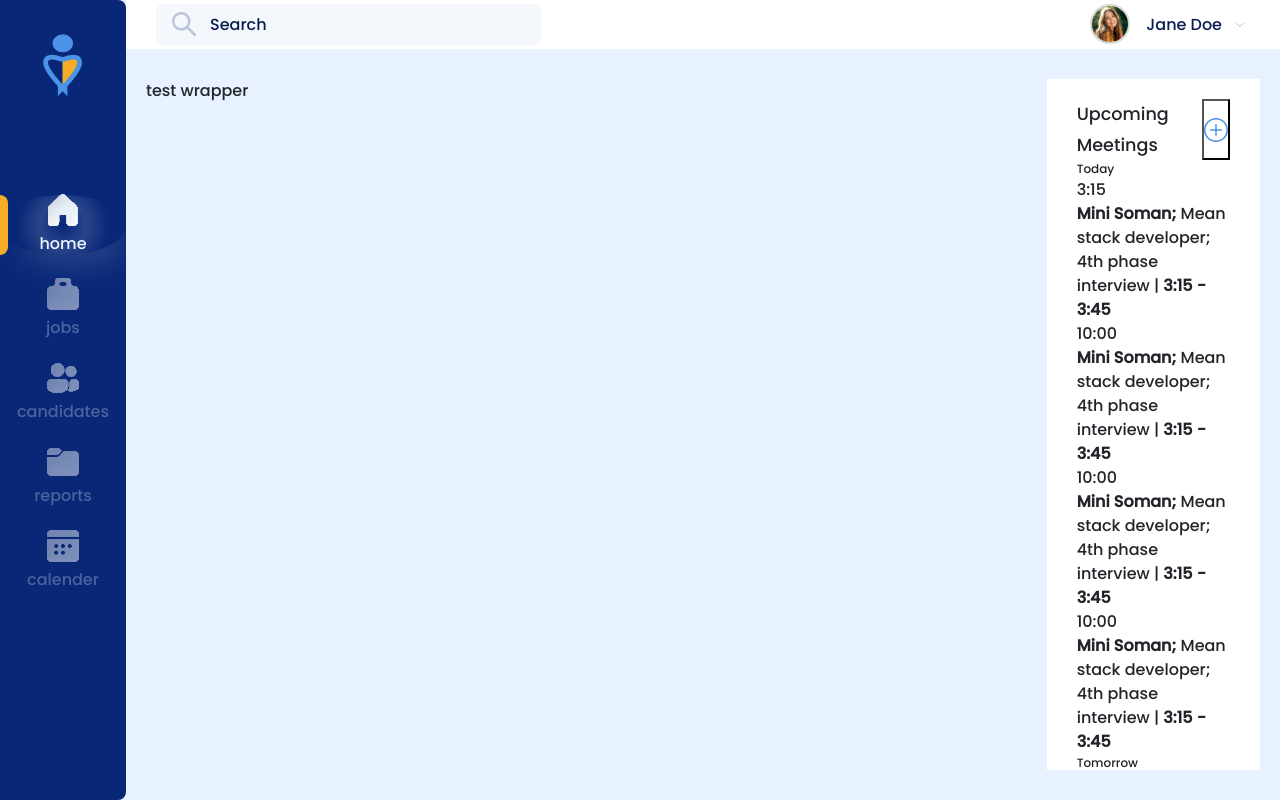
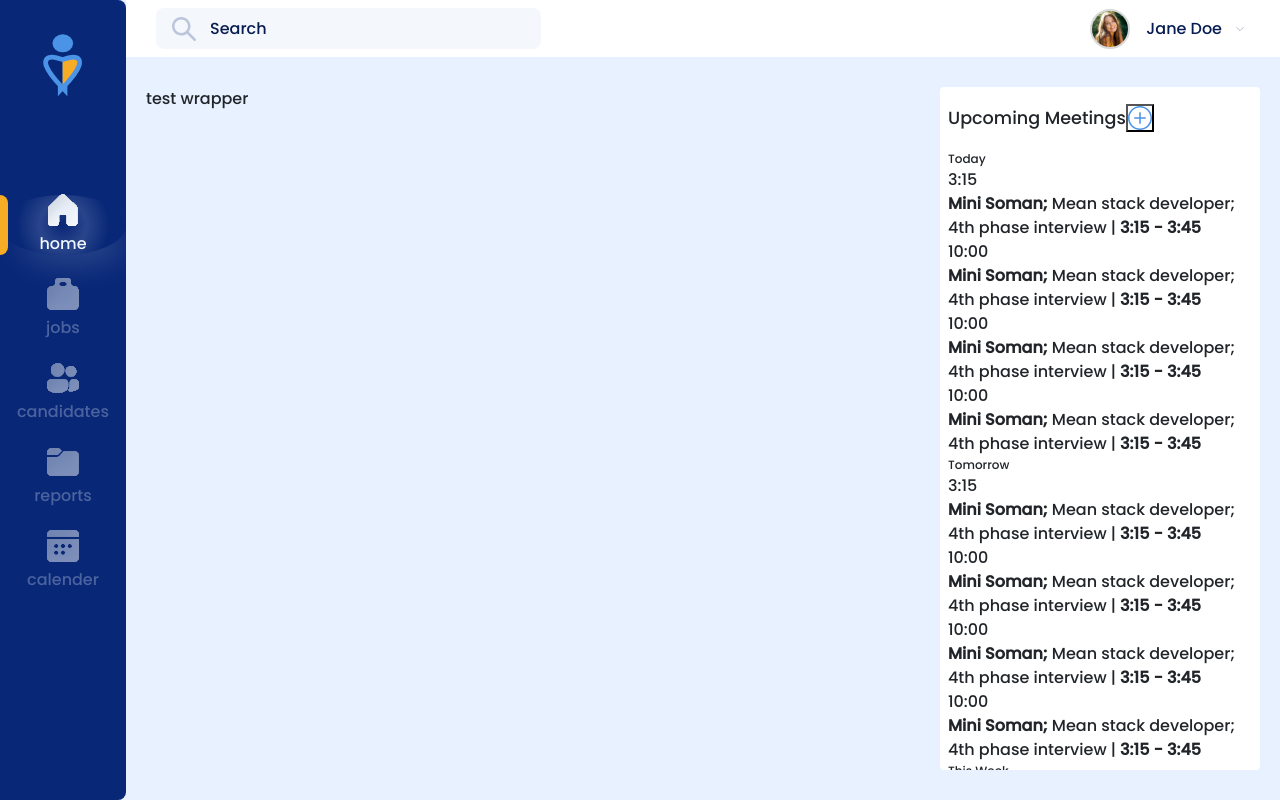
Before and after one commit to nsanzimfura-eric/hr-management-system, a React (Vite) app: page /login in a window 1280 px wide. Built offline with nearby package versions, Linux system fonts and the light colour scheme.

Commit message:
Fixed meeting notfication on dm deveices'

```diff
--- a/src/pages/dashboard/components/upComingMeetings/upComingMeetings.module.scss
+++ b/src/pages/dashboard/components/upComingMeetings/upComingMeetings.module.scss
@@ -3,25 +3,49 @@
 
 .upComingMeetings {
   @include scrollbar;
-  :global {
   width: pxToVw(320);
   padding: 16px 8px;
+  overflow: auto;
   background-color: $light;
-    overflow: auto;
   height: 100%;
   display: flex;
   flex-direction: column;
+  border-radius: 4px;
+  background-color: transparent;
+  gap: 16px;
+  @include transition;
+  transform: translateX(0);
+  opacity: 1;
   @include mq($xlg) {
-      padding: 20px 30px;
-    }
-    @include mq($lg) {
-      padding: 15px 25px;
+    width: 320px;
   }
   @include mq($md) {
-      padding: 15px 20px;
+    padding: 14px 5px;
+    position: fixed;
+    top: 85px;
+    bottom: 100px;
+    right: 20px;
+    z-index: 3;
   }
   @include mq($sm) {
-      padding: 15px;
+    width: 280px;
+    padding: 5px;
+  }
+  :global {
+    background-color: $light;
+    .titleBox {
+      width: 100%;
+      display: flex;
+      align-items: center;
+      justify-content: flex-start;
+      gap: 0;
     }
   }
 }
+
+.transformedRight {
+  @include scrollbar;
+  transform: translateX(1000px);
+  opacity: 0;
+  overflow: auto;
+}
--- a/src/pages/dashboard/components/upComingMeetings/upComingMeetings.tsx
+++ b/src/pages/dashboard/components/upComingMeetings/upComingMeetings.tsx
@@ -22,7 +22,8 @@ const UpComingMeetings = (props: upComingMeetingsProps) => {
         setClickedMeetingMeeting(id);
     };
 
-    return (<div className={styles.upComingMeetings}>
+    return (
+        <div className={showMeetings ? styles.upComingMeetings : styles.transformedRight}>
             <div className='d-flex titleBox'>
                 <Typography className='title' variant='subtitle1'>Upcoming Meetings</Typography>
                 <ButtonIcon url="/svgs/addBlue.svg" onClick={handleClickAddMeeting} />
@@ -40,11 +41,9 @@ const UpComingMeetings = (props: upComingMeetingsProps) => {
                         </div>
                     )
                 })}
-
-
             </div>
-
-    </div>);
+        </div>
+    );
 };
 
 export default UpComingMeetings;
```
Lines whose indentation alone changed are shown as unchanged.
